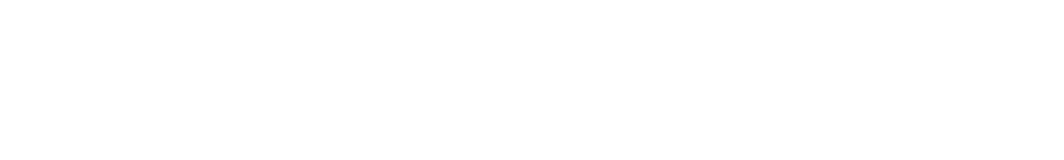
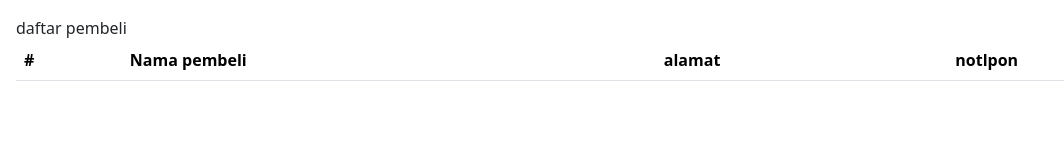
Before and after one commit to abdullatiflatif/PTSGENAP, a plain HTML site: page index.html in a window 1280 px wide. Shown: the whole page, without its empty margins (0-1064 px from the left). Drawn offline with nearby package versions, Linux system fonts and the light colour scheme.

Commit message:
menambah judul

```diff
--- a/index.html
+++ b/index.html
@@ -13,7 +13,20 @@
 </head>
 </head>
 
-<body>
+<body class="m-3">
+  <hl>daftar pembeli</hl>
+    <table class="table" id="daftar-produk">
+    <thead>
+      <tr>
+        <th scope="col">#</th>
+        <th scope="col">Nama pembeli</th>
+        <th scope="col">alamat</th>
+        <th scope="col">notlpon</th>
+      </tr>
+    </thead>
+    <tbody>
+    </tbody>
+  </table>
 
 </body>
 
```
